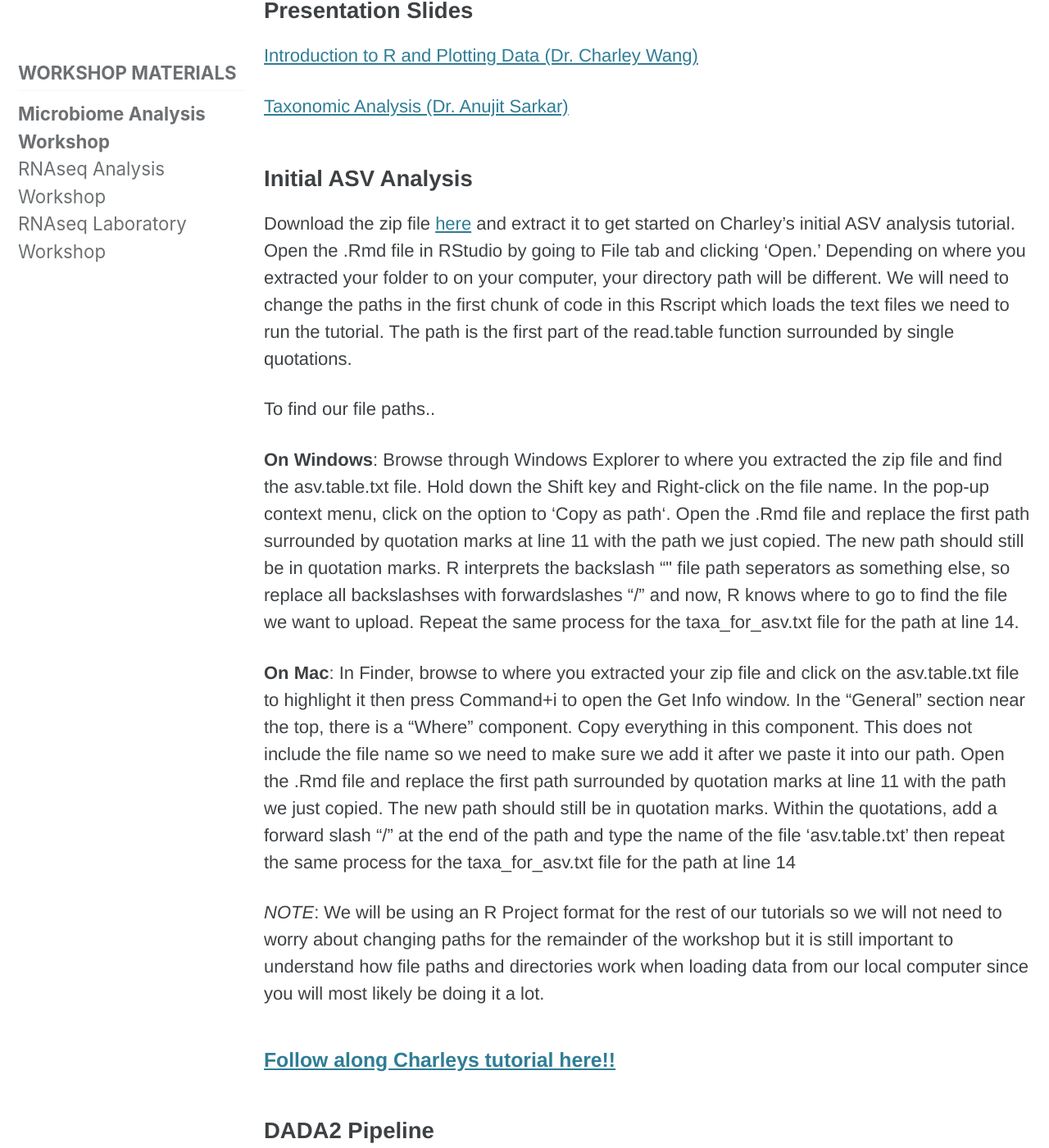
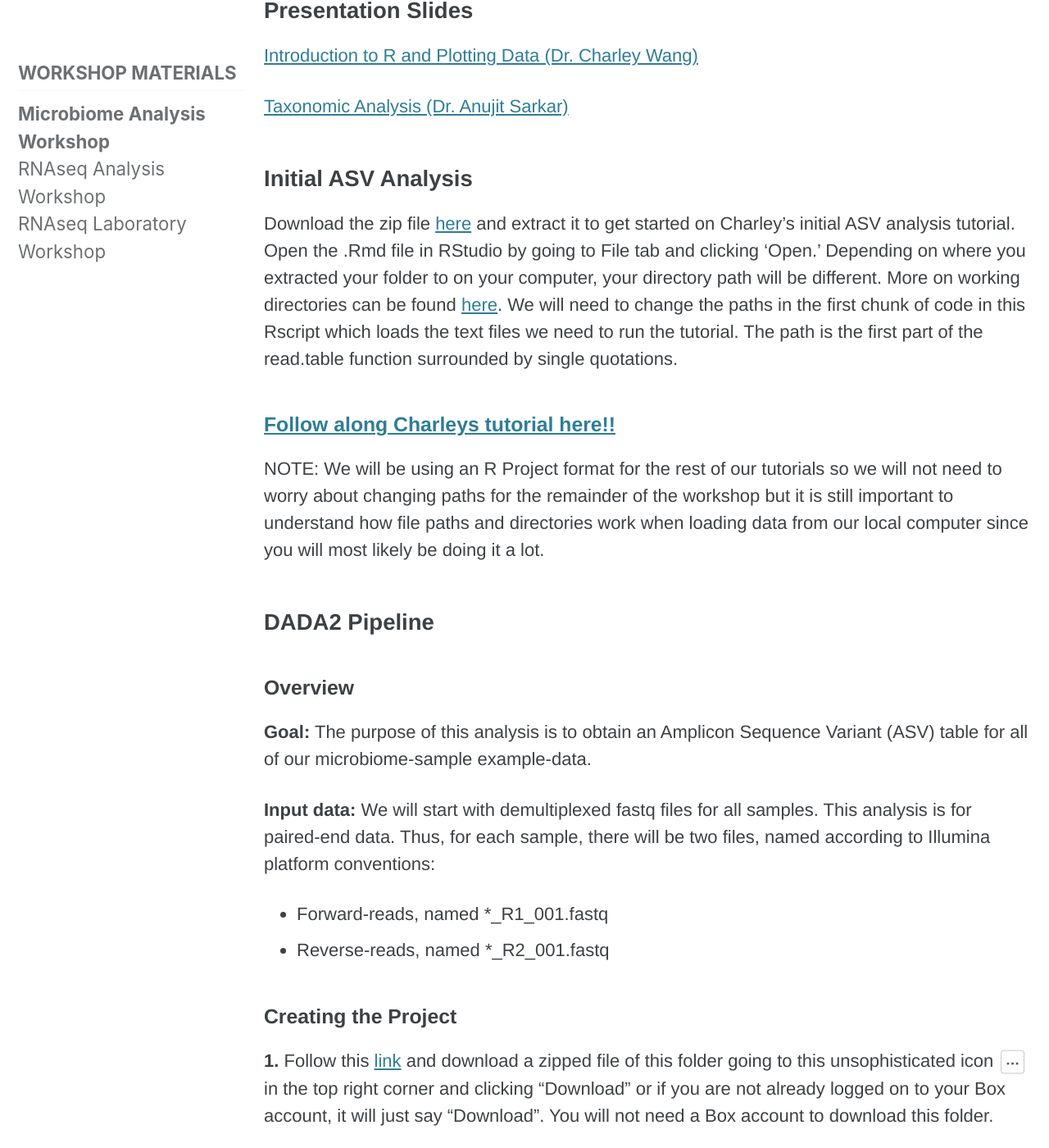
Before and after one commit to usfomicshub/usfomicshub.github.io, a Jekyll site: the page built from Workshops/Microbiome_Workshop_Materials/index.md, in a window 1280 px wide and 1400 px high, scrolled down 3479 px. Shown: the whole window at 82% size. Built offline with Jekyll 4.4.1, drawn with Linux system fonts in a browser that asks for light colours; cached includes are drawn as plain includes; some of the changed text lies outside the part shown.

Commit message:
Update index.md

```diff
--- a/Workshops/Microbiome_Workshop_Materials/index.md
+++ b/Workshops/Microbiome_Workshop_Materials/index.md
@@ -46,7 +46,7 @@
 Finally, update your packages by clicking 'Check for Package Updates...' in Tools.
 
 
-⬣ We know that programming can be very intimidating at first, so we created this [introductory course](https://usfomicshub.github.io/Workshops/Microbiome_Workshop_Materials/rtutorial/index.html) to help researchers such as you start your programming journey.
+⬣ We know that programming can be very intimidating at first, so we created this [introductory R course](https://usfomicshub.github.io/Workshops/Microbiome_Workshop_Materials/rtutorial/index.html) to help researchers such as you start your programming journey.
 If you are a bit familiar with R, please still check out this resource as it covers how the workshop tutorials will be set up. We'll be moving quickly through basic concepts in R to get to the actual data-analysis. We strongly recommend reviewing the R tutorial to get you started/help you keep up.
 
 
@@ -86,17 +86,12 @@
 
 ## Initial ASV Analysis
 
-Download the zip file [here](https://github.com/usfomicshub/microbiome_workshop/raw/master/exercises/microbiome_BasicR.zip) and extract it to get started on Charley's initial ASV analysis tutorial. Open the .Rmd file in RStudio by going to File tab and clicking 'Open.' Depending on where you extracted your folder to on your computer, your directory path will be different. We will need to change the paths in the first chunk of code in this Rscript which loads the text files we need to run the tutorial. The path is the first part of the read.table function surrounded by single quotations.
+Download the zip file [here](https://github.com/usfomicshub/microbiome_workshop/raw/master/exercises/microbiome_BasicR.zip) and extract it to get started on Charley's initial ASV analysis tutorial. Open the .Rmd file in RStudio by going to File tab and clicking 'Open.' Depending on where you extracted your folder to on your computer, your directory path will be different. More on working directories can be found [here](https://usfomicshub.github.io/Workshops/Microbiome_Workshop_Materials/rtutorial/index.html#Working_directories). We will need to change the paths in the first chunk of code in this Rscript which loads the text files we need to run the tutorial. The path is the first part of the read.table function surrounded by single quotations.
 
-To find our file paths..
-
-**On Windows**: Browse through Windows Explorer to where you extracted the zip file and find the asv.table.txt file. Hold down the Shift key and Right-click on the file name. In the pop-up context menu, click on the option to ‘Copy as path‘. Open the .Rmd file and replace the first path surrounded by quotation marks at line 11 with the path we just copied. The new path should still be in quotation marks. R interprets the backslash "\" file path seperators as something else, so replace all backslashses with forwardslashes "/" and now, R knows where to go to find the file we want to upload. Repeat the same process for the taxa_for_asv.txt file for the path at line 14.
-
-**On Mac**: In Finder, browse to where you extracted your zip file and click on the asv.table.txt file to highlight it then press Command+i to open the Get Info window. In the "General" section near the top, there is a "Where" component. Copy everything in this component. This does not include the file name so we need to make sure we add it after we paste it into our path. Open the .Rmd file and replace the first path surrounded by quotation marks at line 11 with the path we just copied. The new path should still be in quotation marks. Within the quotations, add a forward slash "/" at the end of the path and type the name of the file 'asv.table.txt' then repeat the same process for the taxa_for_asv.txt file for the path at line 14
-
-*NOTE*: We will be using an R Project format for the rest of our tutorials so we will not need to worry about changing paths for the remainder of the workshop but it is still important to understand how file paths and directories work when loading data from our local computer since you will most likely be doing it a lot.
 
 ### [Follow along Charleys tutorial here!!](https://usfomicshub.github.io/Workshops/Microbiome_Workshop_Materials/microbiome_workshop_demos/day2/init_asv_analysis/index.html)
+
+NOTE: We will be using an R Project format for the rest of our tutorials so we will not need to worry about changing paths for the remainder of the workshop but it is still important to understand how file paths and directories work when loading data from our local computer since you will most likely be doing it a lot.
 
 ## DADA2 Pipeline
 
@@ -119,12 +114,15 @@
 
 **4.** Create the new project by choosing 'Existing Directory'
 
+<center>
+<img src="https://github.com/usfomicshub/usfomicshub.github.io/blob/master/images/rtutorial_createproj.png?raw=true" width="420" height="320" style="border: 1px solid lightgrey">
+</center>
+
 **5.** Browse to the directory where you extracted the zip file and make sure 'Day2' is the base name in your project directory file path.
 
 *You should see the folders(Ranalysis,Rdata,etc..) when you open the Day2 folder.*
 
 **6.** Click create project. You should now see a Day2.Rproj file in the lower right files pane. Double click it to make sure you are within the project. If you are not already within your R project, you will be asked to open it but if you are already in your R project, project options will be displayed.
-
 
 
 For more info behind the logic of creating RStudio projects and adhering to an organizational directory-structure as you build your data-analysis skills, see this [post on reproducible scientific data-analyses](https://swcarpentry.github.io/r-novice-gapminder/02-project-intro/) from Software Carpentry. We don't use exactly the same structure they do, but the concepts are the same: structured analyses make sharing and reproducing analyses much easier!
@@ -225,6 +223,10 @@
 
 **4.** Create the new project by choosing 'Existing Directory'
 
+<center>
+<img src="https://github.com/usfomicshub/usfomicshub.github.io/blob/master/images/rtutorial_createproj.png?raw=true" width="420" height="320" style="border: 1px solid lightgrey">
+</center>
+
 **5.** Browse to the directory where you extracted the zip file and make sure 'day3' is the base name in your project directory file path.
 
 You should see the folders(Ranalysis,Rdata,etc..) when you open the day3 folder.
```
